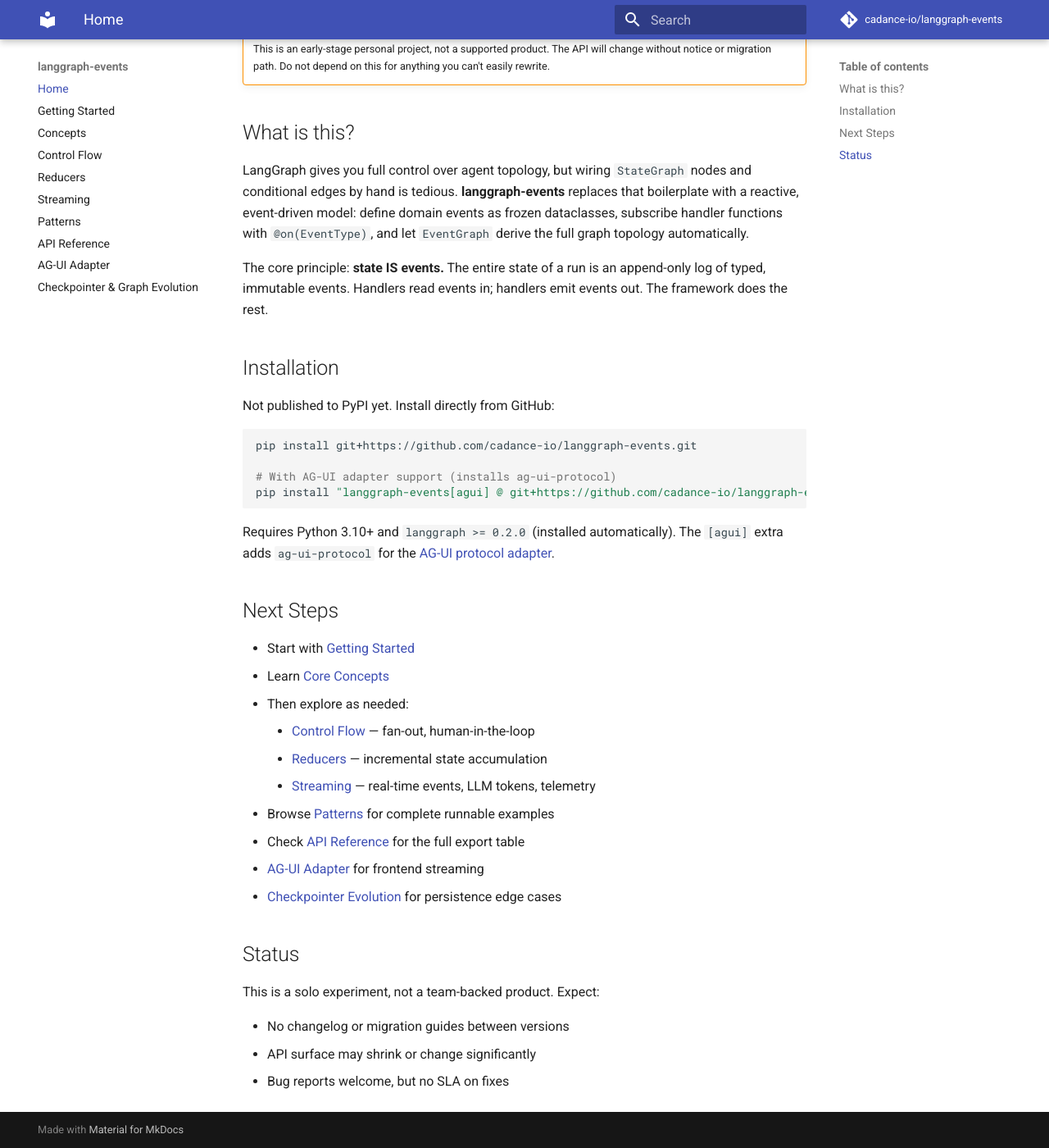
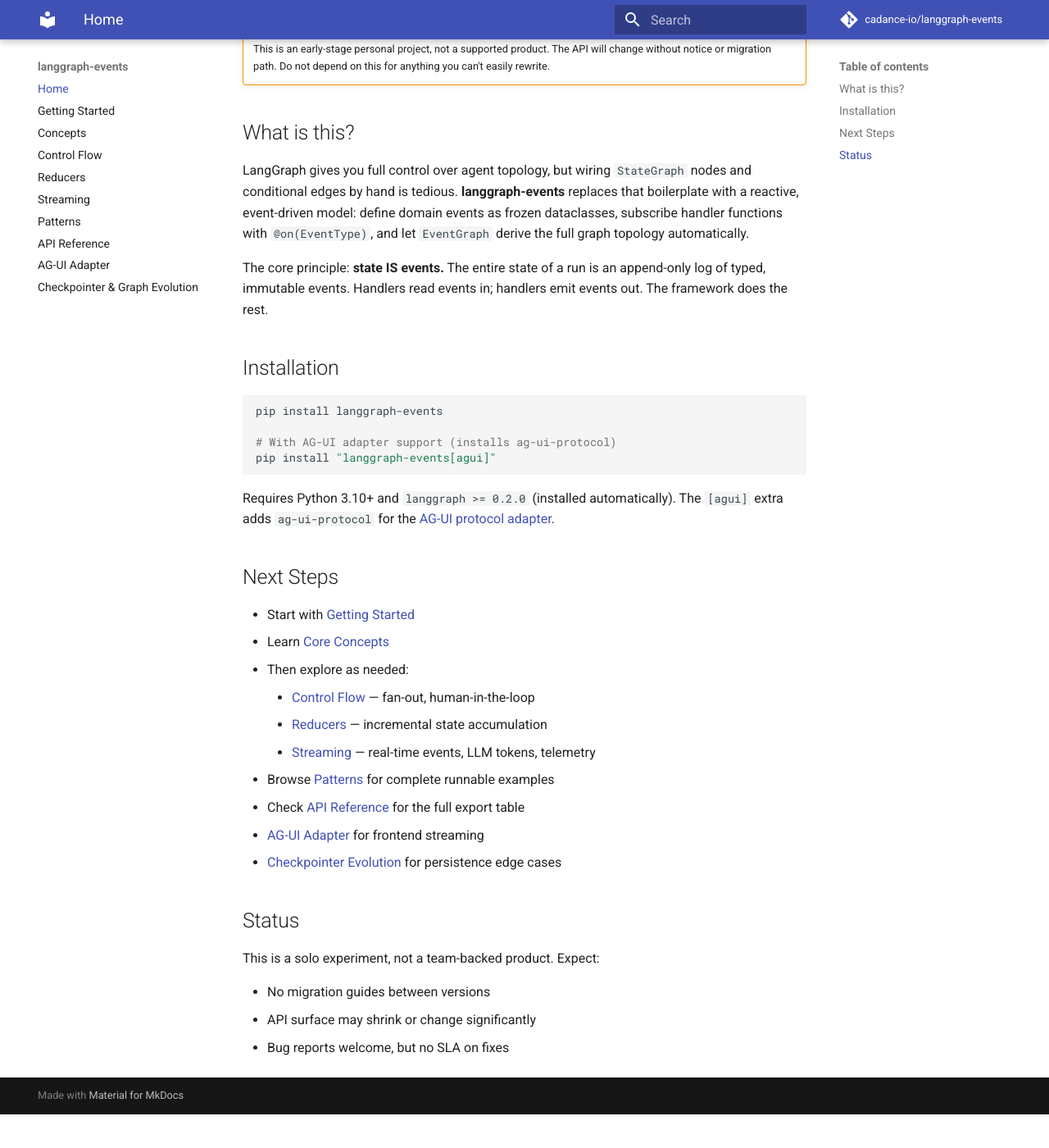
Before and after one commit to cadance-io/langgraph-events, an MkDocs documentation site: the page built from docs/index.md, in a window 1280 px wide and 1400 px high, scrolled down 225 px. Shown: the whole window at 82% size. Built offline with MkDocs 1.6.1 and Material for MkDocs 9.7.7, drawn with Linux system fonts in a browser that asks for light colours; comment, search, counter and statistics services are not loaded; after the commit the page ends 1584 px from its top, so only the background shows below that.

Commit message:
fix: stale docs references and release script robustness
- docs/index.md: update install instructions to pip, remove "No changelog"
- docs/agui.md: update install to pip install langgraph-events[agui]
- scripts/release.py: use check=True for git add/tag, hard error on
  missing version strings, add type annotation for mypy

Co-Authored-By: Claude Opus 4.6 (1M context) <noreply@anthropic.com>

````diff
--- a/docs/index.md
+++ b/docs/index.md
@@ -13,13 +13,11 @@ The core principle: **state IS events.** The entire state of a run is an append-
 
 ## Installation
 
-Not published to PyPI yet. Install directly from GitHub:
-
 ```bash
-pip install git+https://github.com/cadance-io/langgraph-events.git
+pip install langgraph-events
 
 # With AG-UI adapter support (installs ag-ui-protocol)
-pip install "langgraph-events[agui] @ git+https://github.com/cadance-io/langgraph-events.git"
+pip install "langgraph-events[agui]"
 ```
 
 Requires Python 3.10+ and `langgraph >= 0.2.0` (installed automatically). The `[agui]` extra adds `ag-ui-protocol` for the [AG-UI protocol adapter](agui.md).
@@ -41,6 +39,6 @@ Requires Python 3.10+ and `langgraph >= 0.2.0` (installed automatically). The `[
 
 This is a solo experiment, not a team-backed product. Expect:
 
-- No changelog or migration guides between versions
+- No migration guides between versions
 - API surface may shrink or change significantly
 - Bug reports welcome, but no SLA on fixes
````
Also changed, not shown: docs/agui.md (+1 -1 lines), 1 other file.
